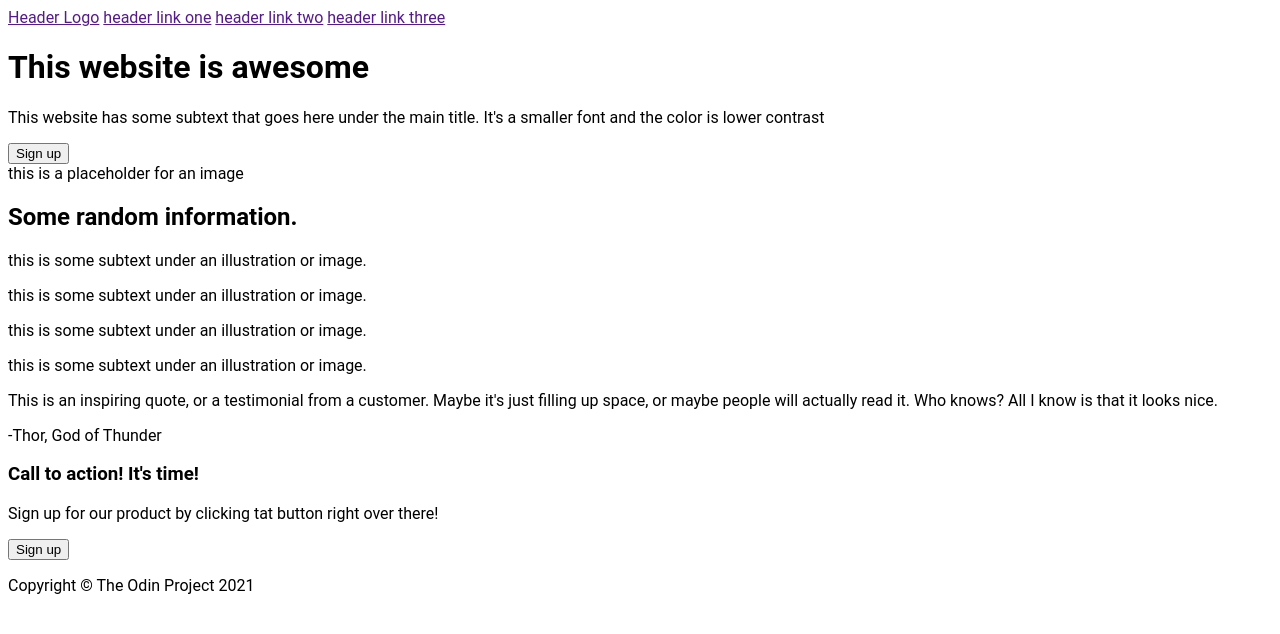
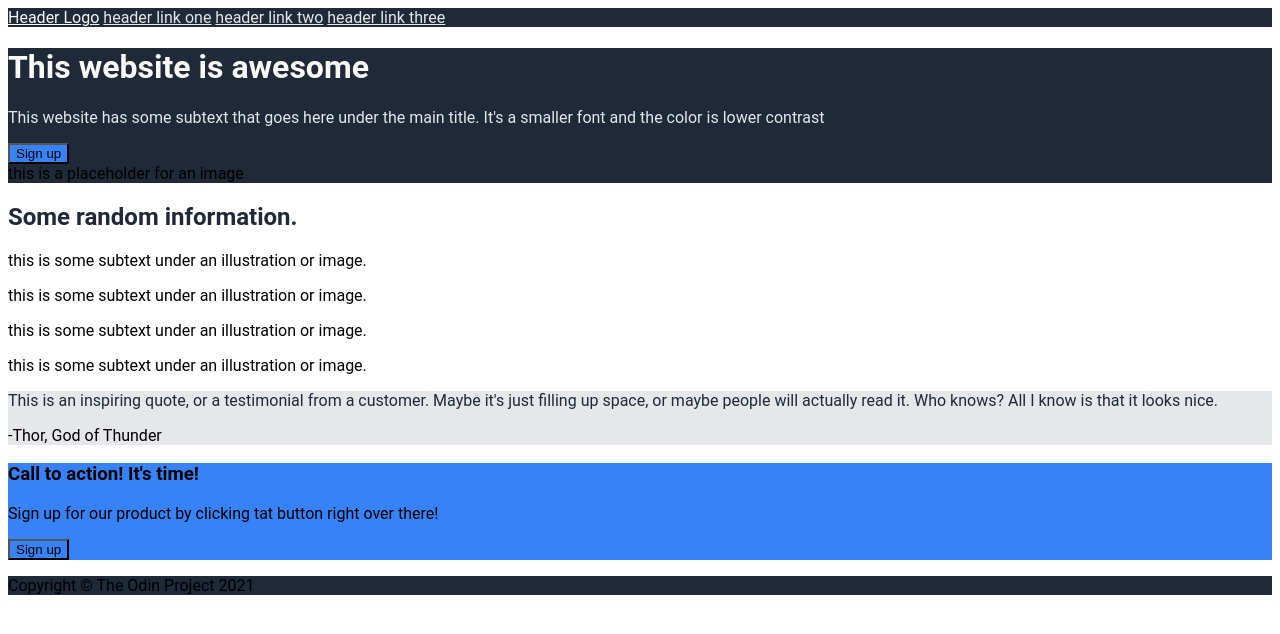
Before and after one commit to vcgmchen/odin-landing-page, a plain HTML site: page index.html in a window 1280 px wide. Drawn offline with Linux system fonts and the light colour scheme.

Commit message:
Apply color styles specified in stylesheet
(Left out those no explicitly defined to start)

```diff
--- a/style.css
+++ b/style.css
@@ -50,3 +50,44 @@ Hero secondary text:        18px
 Info header text:           36px extra-bold
 Quote text                  36px light italic
 -------------------------------------------------------------*/
+
+/* Header section styling */
+.header{background-color: #1f2937;}
+.header .logo {
+    color: #f9faf8;
+    ;
+}
+.header a {
+    color: #e5e7eb;
+}
+
+/* Hero section styling */
+.hero{background-color: #1f2937;}
+.hero h1 {
+    color: #f9faf8;
+}
+.hero p {
+    color: #e5e7eb;
+}
+/* Info section styling */
+.info {}
+
+.info h2 {
+    color: #1f2937;
+}
+
+/* Quote section styling */
+.quote {
+    background-color: #e5e7eb;
+}
+
+.quote-block {
+    color: #1f2937;
+}
+
+/* CTA section styling */
+.cta{ background-color: #3882f8;}
+button {background-color: #3882f8;}
+
+/* Footer section styling */
+.footer{background-color: #1f2937}
```
